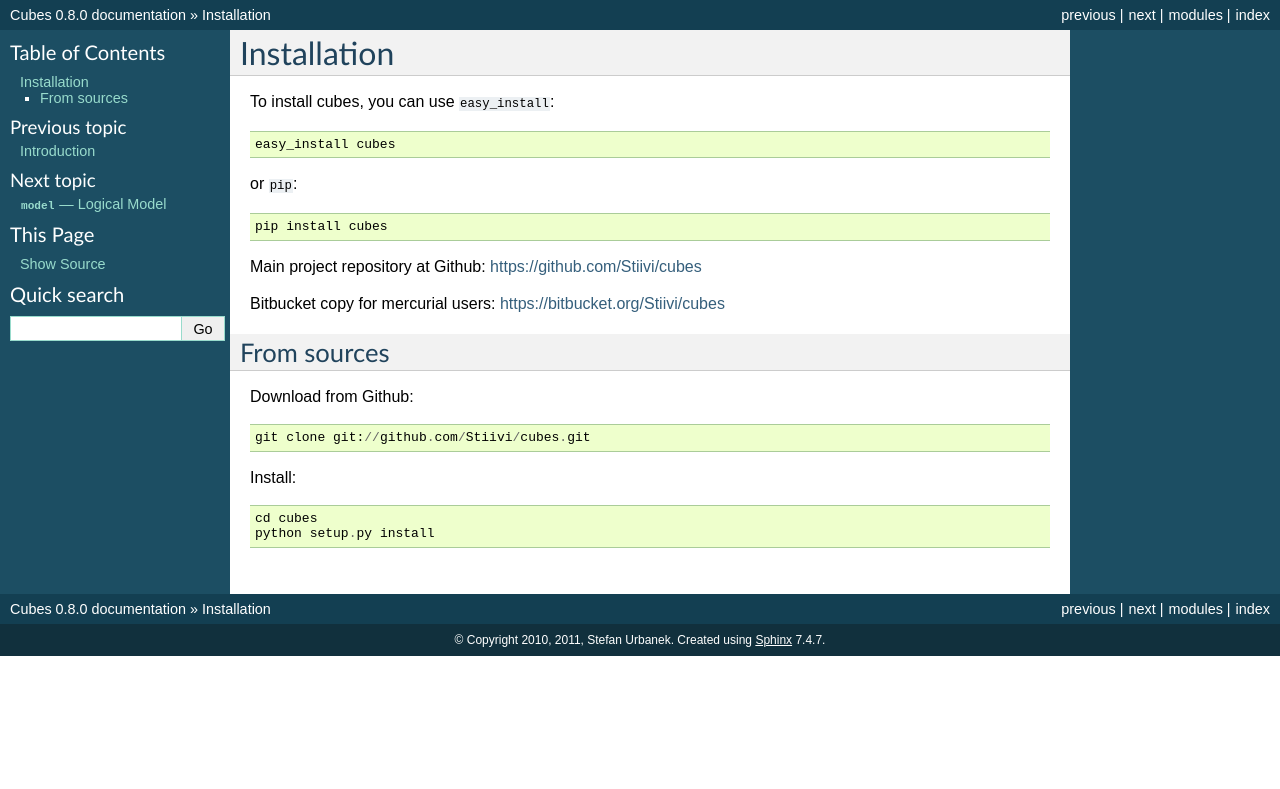
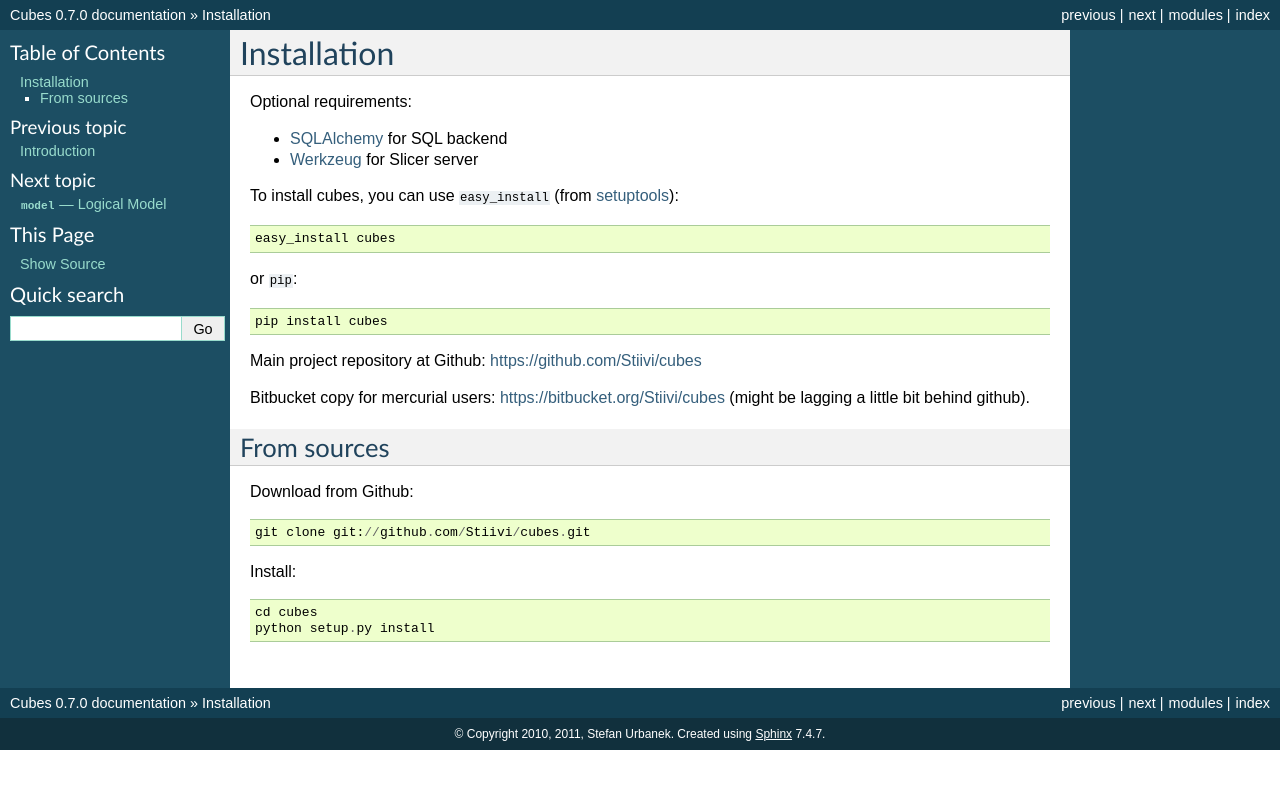
Before and after one commit to DataBrewery/cubes, a Sphinx documentation site: the page built from doc/install.rst, in a window 1280 px wide. Shown: the top 789 px of the page. Built offline with Sphinx 7.4.7, drawn with Linux system fonts in a browser that asks for light colours.

Commit message:
fixed version mess-up; minor doc additions; temporarily suspend tests for defaults

```diff
--- a/doc/aggregate.rst
+++ b/doc/aggregate.rst
@@ -1,6 +1,12 @@
 Aggregations and Aggregation Browsing
 +++++++++++++++++++++++++++++++++++++
 
+.. warning::
+    This information is obsolete.
+
+    * ``Cell`` is no longer used for browsing, you use only ``Browser`` and pass a cell as first argument
+      to get aggregated or other results.
+    * Mongo backend is no logner maintained, only ``cubes.backends.sql.SQLBrowser`` is available
 
 This is MongoDB example, other systems coming soon.
 
--- a/doc/api/cubes.rst
+++ b/doc/api/cubes.rst
@@ -8,8 +8,6 @@ Logical Model
 =============
 
 .. autofunction:: cubes.load_model
-
-.. autofunction:: cubes.model_from_dict
 
 .. autoclass:: cubes.Model
     :members:
@@ -31,7 +29,7 @@ Logical Model
 Aggregate browsing
 ==================
 
-.. autoclass:: cubes.Cuboid
+.. autoclass:: cubes.Cell
     :members:
 
 .. autoclass:: cubes.PointCut
--- a/doc/conf.py
+++ b/doc/conf.py
@@ -50,9 +50,9 @@ copyright = u'2010, 2011, Stefan Urbanek'
 #
 # The short X.Y version.
 # import cubes
-version = '0.8.0'
+version = '0.7.0'
 # The full version, including alpha/beta/rc tags.
-release = '0.8.0'
+release = '0.7.0'
 
 # The language for content autogenerated by Sphinx. Refer to documentation
 # for a list of supported languages.
--- a/doc/install.rst
+++ b/doc/install.rst
@@ -1,7 +1,15 @@
 Installation
 ++++++++++++
 
-To install cubes, you can use ``easy_install``::
+Optional requirements:
+
+* `SQLAlchemy`_ for SQL backend
+* `Werkzeug`_ for Slicer server
+
+.. _SQLAlchemy: http://www.sqlalchemy.org/download.html
+.. _Werkzeug: http://werkzeug.pocoo.org/
+
+To install cubes, you can use ``easy_install`` (from `setuptools`_)::
 
     easy_install cubes
 
@@ -11,7 +19,8 @@ or ``pip``::
 
 Main project repository at Github: https://github.com/Stiivi/cubes
 
-Bitbucket copy for mercurial users: https://bitbucket.org/Stiivi/cubes
+Bitbucket copy for mercurial users: https://bitbucket.org/Stiivi/cubes (might be lagging a little bit
+behind github).
 
 
 From sources
@@ -25,3 +34,5 @@ Install::
 
     cd cubes
     python setup.py install
+
+.. _setuptools: http://pypi.python.org/pypi/setuptools
--- a/doc/introduction.rst
+++ b/doc/introduction.rst
@@ -8,13 +8,13 @@ Cubes is a framework for:
 * Online Analytical Processing - OLAP, mostly relational DB based - ROLAP
 * multidimensional analysis
 * star and snowflake schema denormalisation
-* cube comptutation (see :doc:`computing`)
+* cube computation (see :doc:`computing`)
 
 Features:
 
 * :doc:`model` - description of how data are being analysed and reported, independent of physical
   data implementation
-* hierarchical dimensions (attrobites that have hierarchical dependencies, such as
+* hierarchical dimensions (attributes that have hierarchical dependencies, such as
   category-subcategory or country-region)
 * localizable metadata and data :doc:`localization`
 
```
Also changed, not shown: 3 other files.
